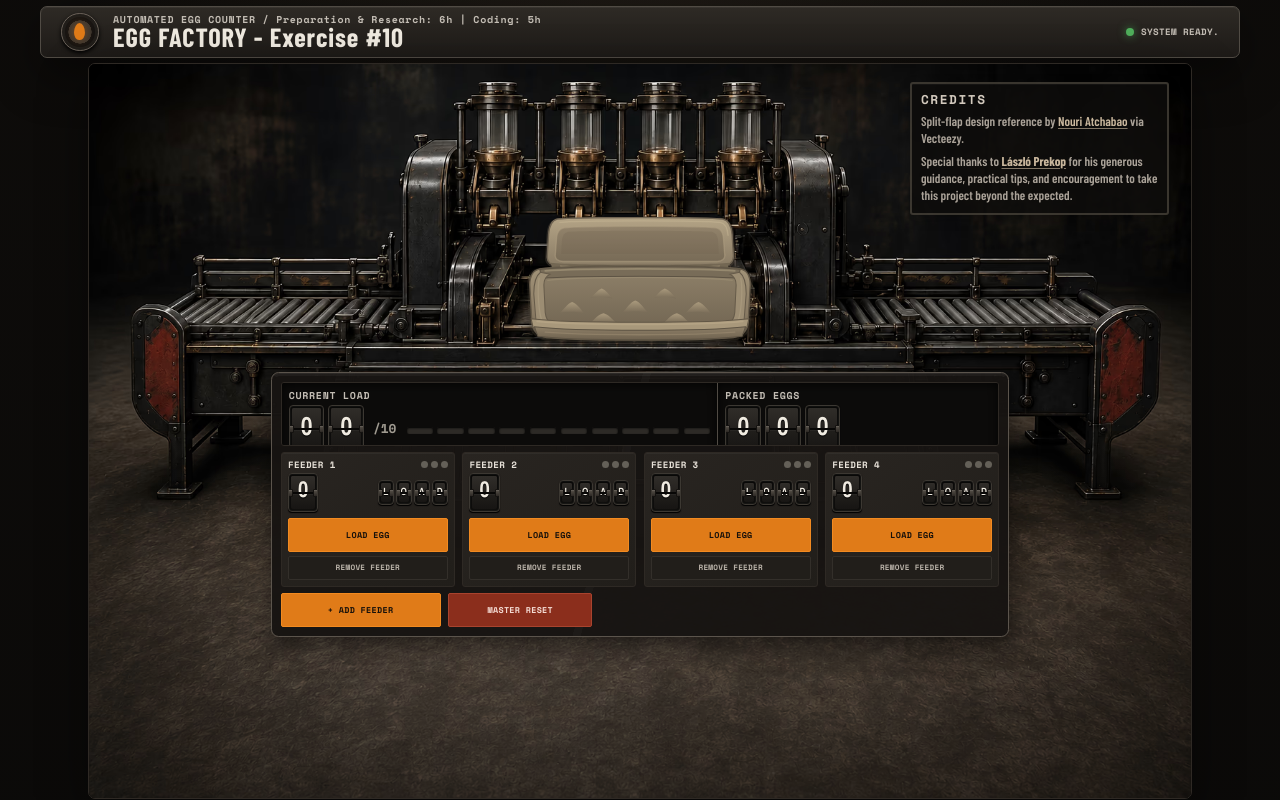
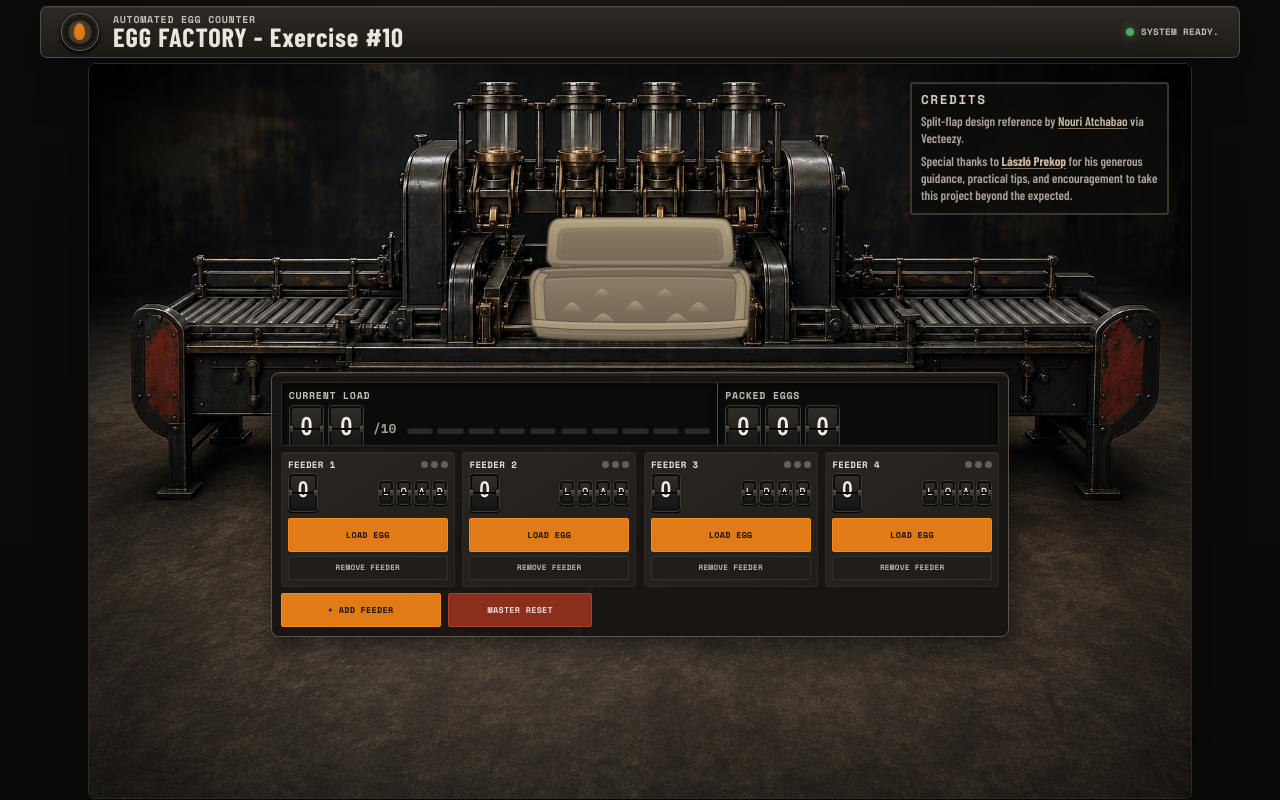
Before and after one commit to paufer2337/egg-factory, a React (Vite) app: page / in a window 1280 px wide. Built offline with nearby package versions, Linux system fonts and the light colour scheme; a web font is replaced by a local one.

Commit message:
fix: change header info

```diff
--- a/src/App.tsx
+++ b/src/App.tsx
@@ -119,7 +119,7 @@ function App() {
         <div className="app-header__identity">
           <span className="brand-mark" aria-hidden="true"><span /></span>
           <div>
-            <div className="eyebrow">AUTOMATED EGG COUNTER / Preparation & Research: 6h | Coding: 5h</div>
+            <div className="eyebrow">AUTOMATED EGG COUNTER</div>
             <h1>EGG FACTORY - Exercise #10</h1>
           </div>
         </div>
```
